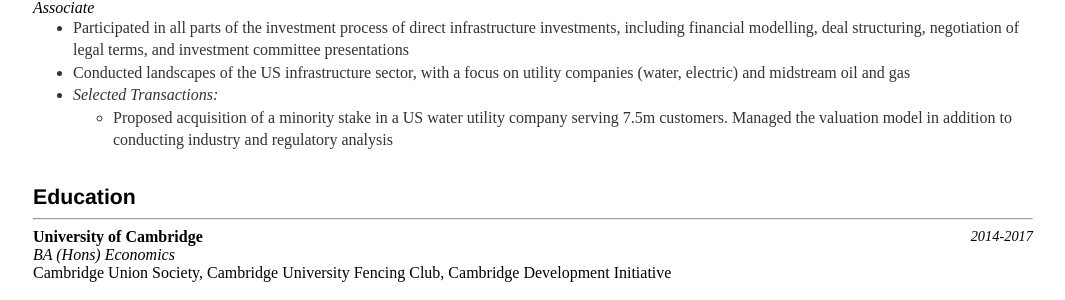
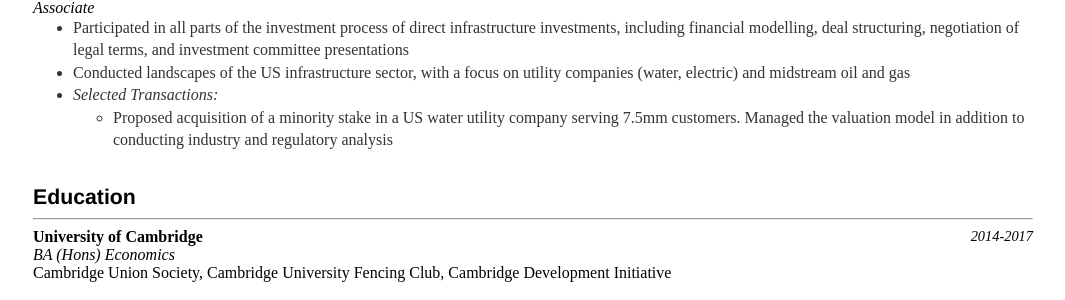
Before and after one commit to robinzxu/robinzxu.github.io, a Jekyll site: the page built from cv/index.html, in a window 1280 px wide. Shown: the part 534-834 px from the top of the page, without its empty margins (107-1172 px from the left). Built offline with Jekyll 4.4.1, drawn with Linux system fonts in a browser that asks for light colours.

Commit message:
Update index.html

```diff
--- a/cv/index.html
+++ b/cv/index.html
@@ -43,7 +43,7 @@
 		<li>Conducted landscapes of the US infrastructure sector, with a focus on utility companies (water, electric) and midstream oil and gas
 		<li><i>Selected Transactions:</i>
 		<ul>
-			<li>Proposed acquisition of a minority stake in a US water utility company serving 7.5m customers. Managed the valuation model in addition to conducting industry and regulatory analysis
+			<li>Proposed acquisition of a minority stake in a US water utility company serving 7.5mm customers. Managed the valuation model in addition to conducting industry and regulatory analysis
 		</ul>
 	</ul><br>
 
```
